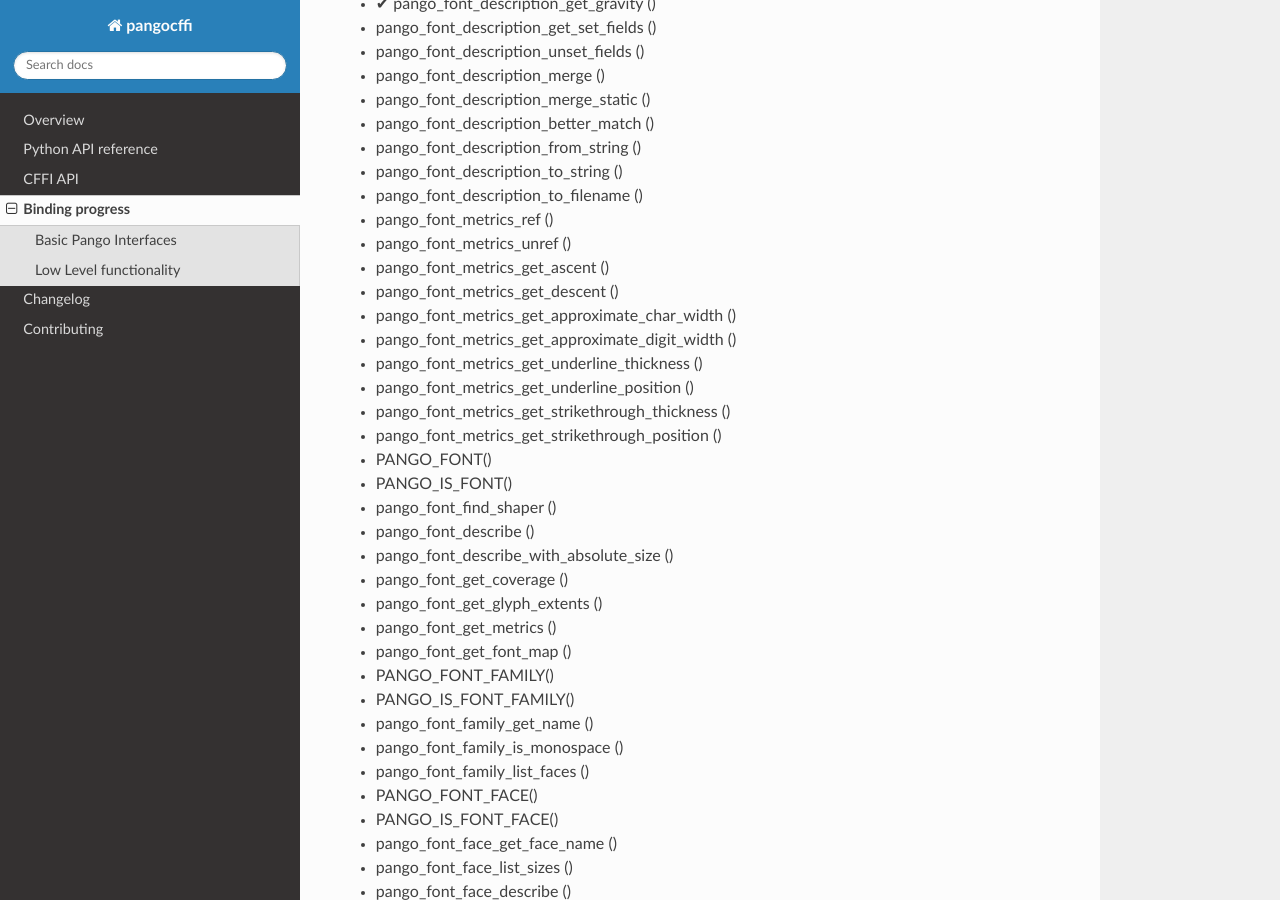
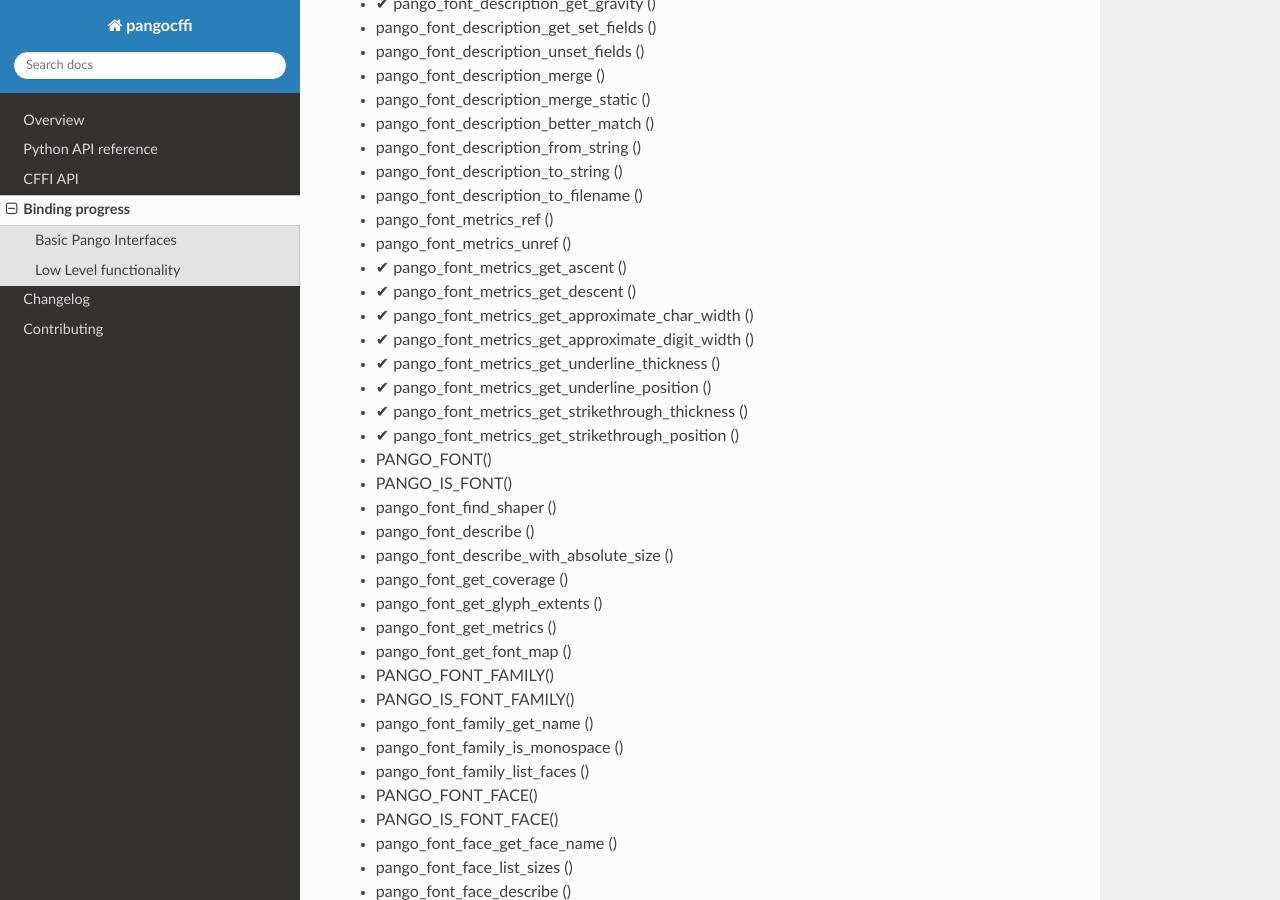
Before and after one commit to leifgehrmann/pangocffi, a Sphinx documentation site: the page built from docs/binding-progress.rst, in a window 1280 px wide and 900 px high, scrolled down 3392 px. Built offline with Sphinx 7.4.7 and the Read the Docs theme 2.0.0, drawn with Linux system fonts in a browser that asks for light colours; the version number could not be read and is left out; some of the changed text lies outside the part shown.

```diff
--- a/docs/binding-progress.rst
+++ b/docs/binding-progress.rst
@@ -33,7 +33,7 @@ ______________________
 * ✔︎ pango_context_set_gravity_hint ()
 * pango_context_get_matrix ()
 * pango_context_set_matrix ()
-* pango_context_load_font ()
+* ✔︎ pango_context_load_font ()
 * pango_context_load_fontset ()
 * pango_context_get_metrics ()
 * pango_context_list_families ()
@@ -149,14 +149,14 @@ ______________________
 * pango_font_description_to_filename ()
 * pango_font_metrics_ref ()
 * pango_font_metrics_unref ()
-* pango_font_metrics_get_ascent ()
-* pango_font_metrics_get_descent ()
-* pango_font_metrics_get_approximate_char_width ()
-* pango_font_metrics_get_approximate_digit_width ()
-* pango_font_metrics_get_underline_thickness ()
-* pango_font_metrics_get_underline_position ()
-* pango_font_metrics_get_strikethrough_thickness ()
-* pango_font_metrics_get_strikethrough_position ()
+* ✔︎ pango_font_metrics_get_ascent ()
+* ✔︎ pango_font_metrics_get_descent ()
+* ✔︎ pango_font_metrics_get_approximate_char_width ()
+* ✔︎ pango_font_metrics_get_approximate_digit_width ()
+* ✔︎ pango_font_metrics_get_underline_thickness ()
+* ✔︎ pango_font_metrics_get_underline_position ()
+* ✔︎ pango_font_metrics_get_strikethrough_thickness ()
+* ✔︎ pango_font_metrics_get_strikethrough_position ()
 * PANGO_FONT()
 * PANGO_IS_FONT()
 * pango_font_find_shaper ()
@@ -208,7 +208,7 @@ ______________________
 * PANGO_TYPE_STRETCH
 * ✔︎ PangoFontMask
 * PANGO_TYPE_FONT_MASK
-* PangoFontMetrics
+* ✔︎ PangoFontMetrics
 * PANGO_TYPE_FONT_METRICS
 * PangoFont
 * PANGO_TYPE_FONT
```
Also changed, not shown: other parts of docs/binding-progress.rst (+7 -6 lines).
